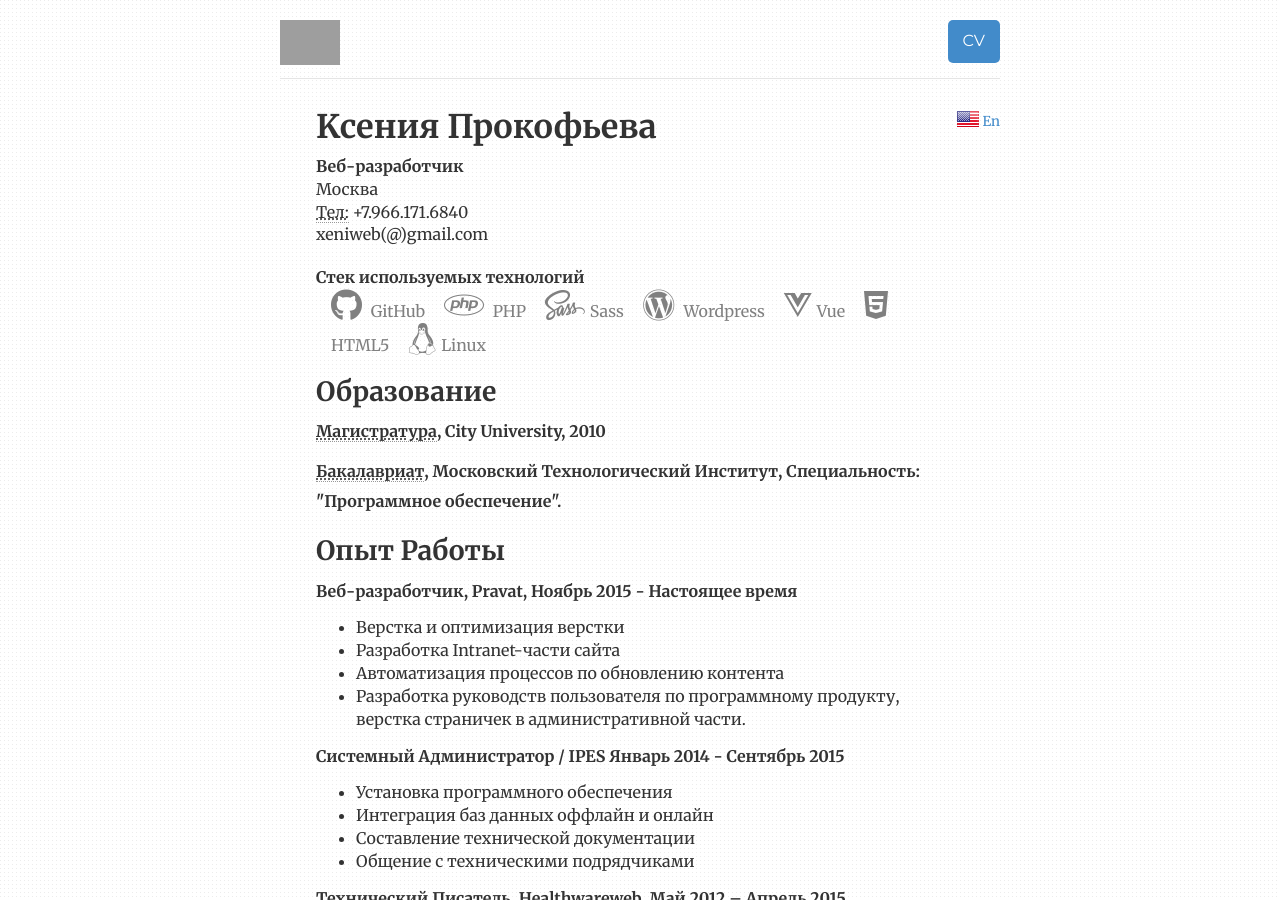
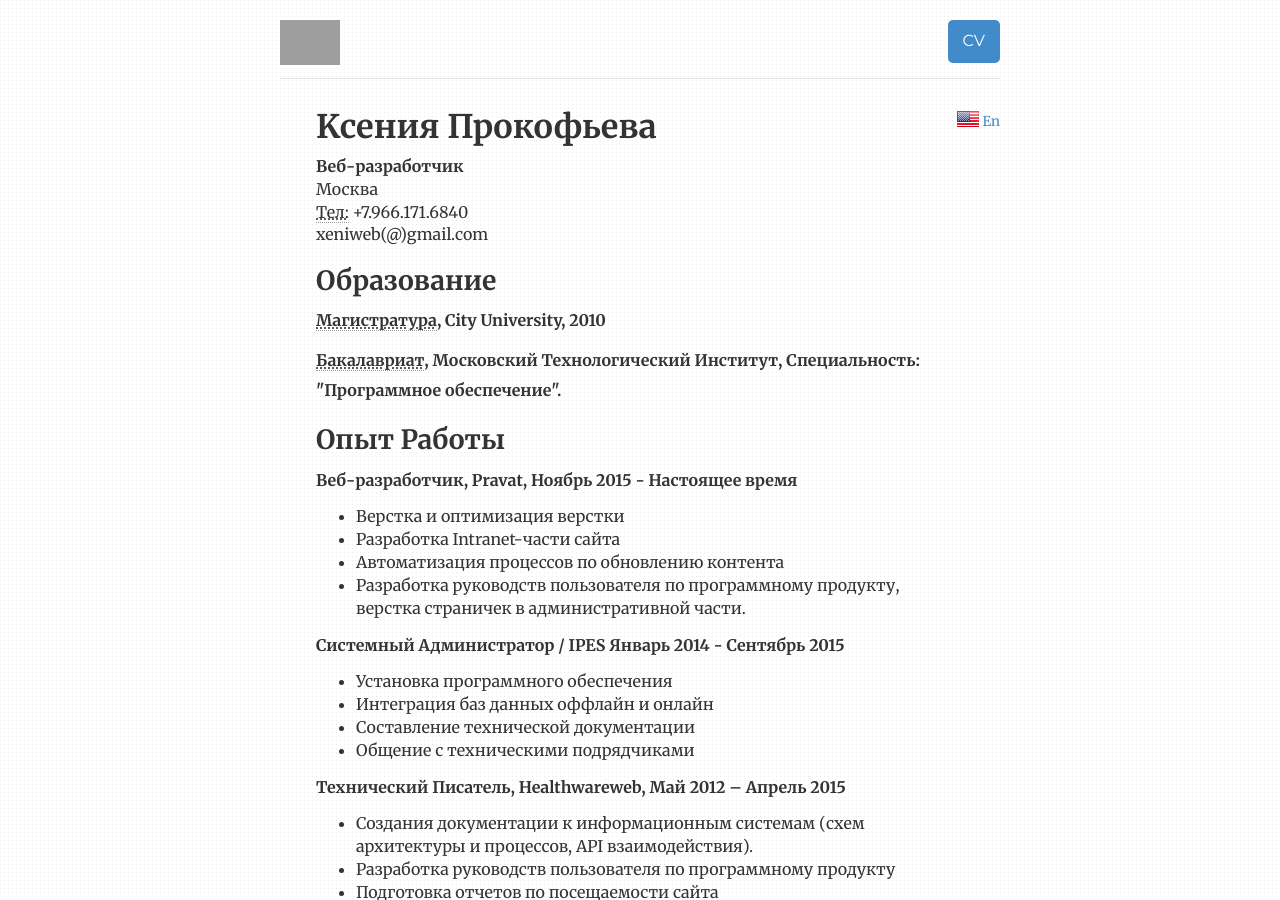
Before and after one commit to cvkp/cvkp.github.io, a Jekyll site: the page built from index.html, in a window 1280 px wide and 900 px high. Built offline with Jekyll 4.4.1, drawn with Linux system fonts in a browser that asks for light colours; nearby versions of some CDN libraries; the list of posts is cut into pages by our own code; grey boxes are pictures that could not be loaded.

Commit message:
Update index.html

```diff
--- a/index.html
+++ b/index.html
@@ -40,9 +40,6 @@ ref: cv
         </address>
     </div>
 
-   <strong>Стек используемых технологий</strong>
-
-{% include toolset.html %}
 
 
     <h2>Образование</h2>
```
